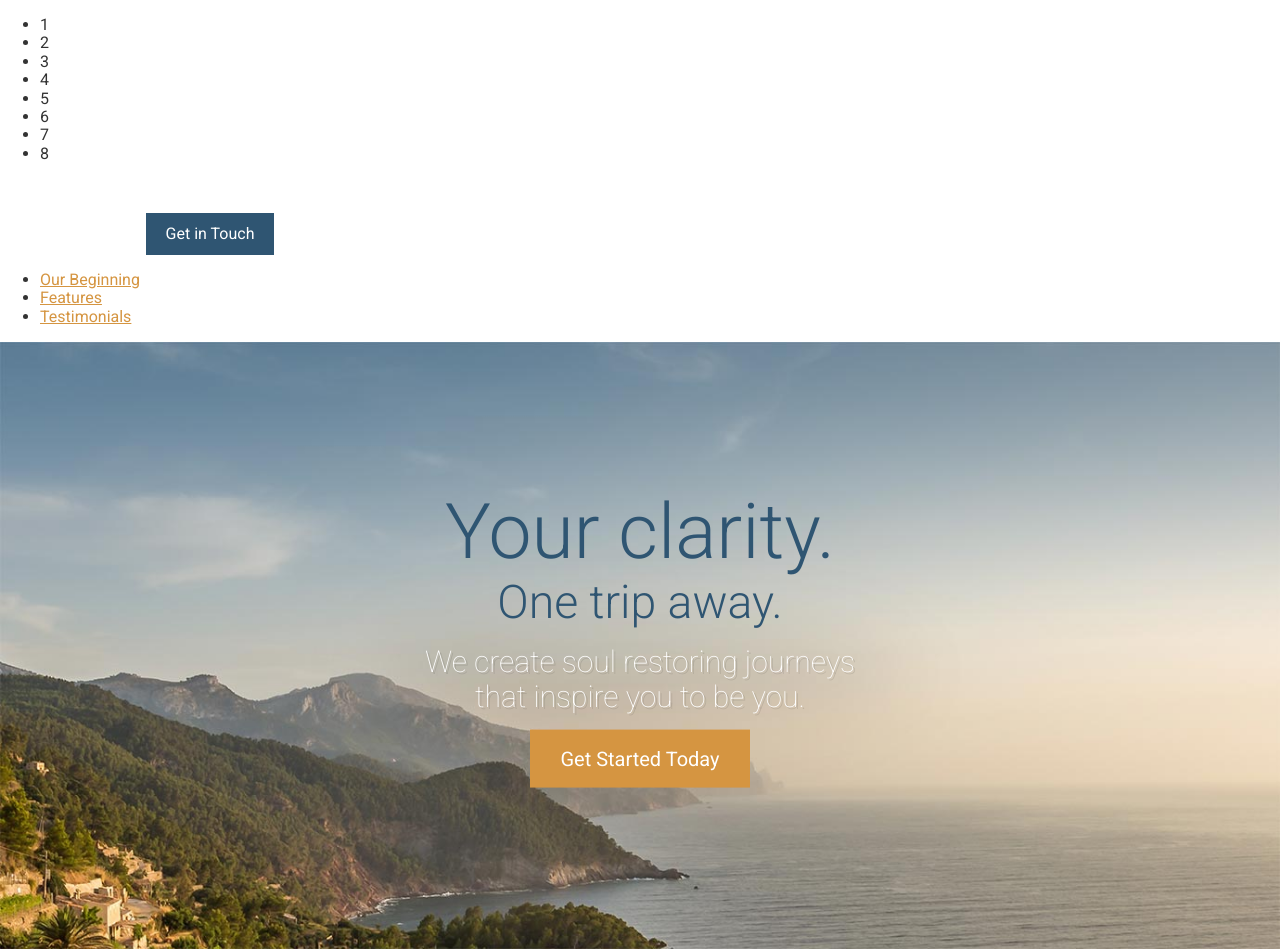
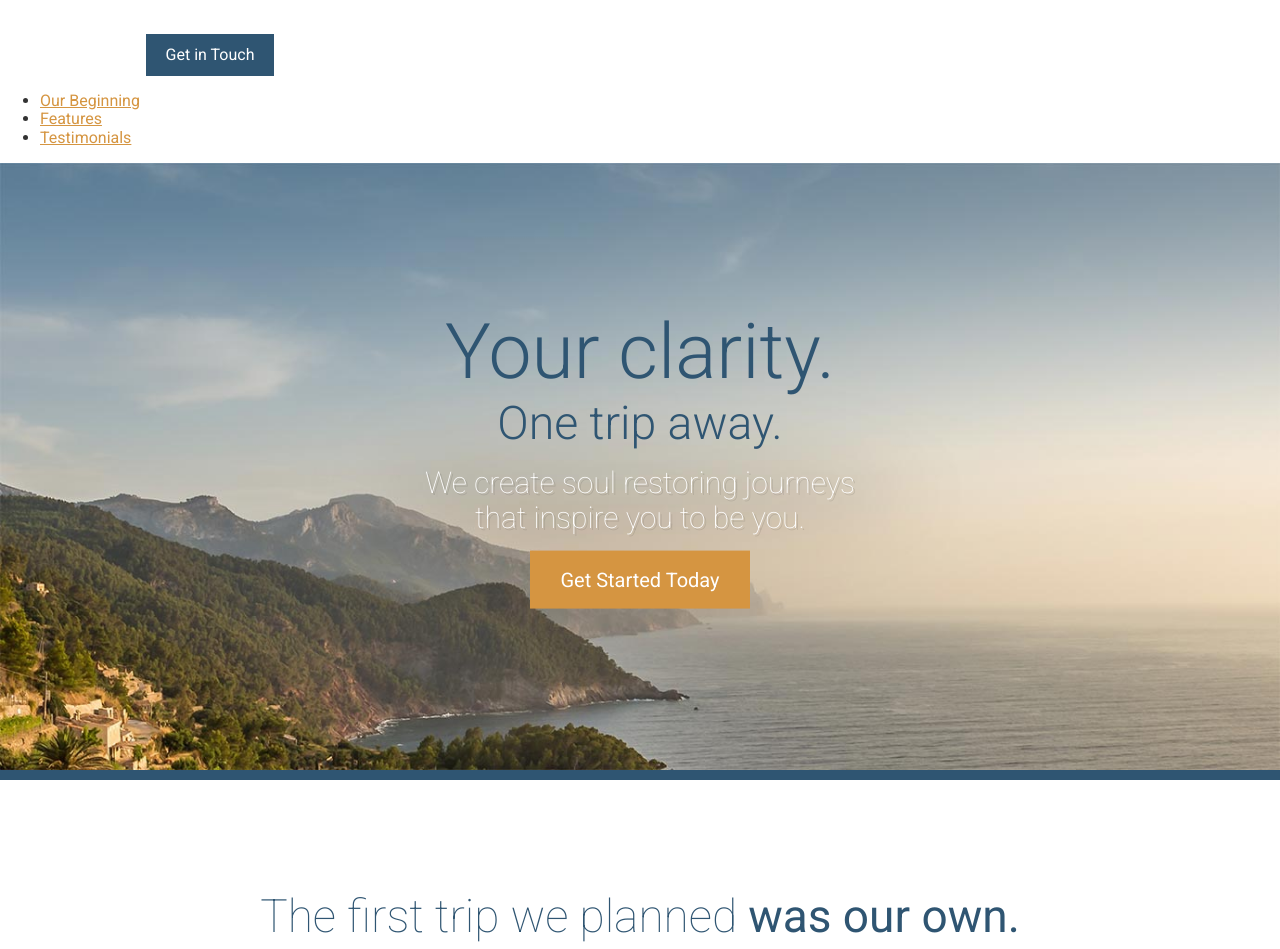
Before and after one commit to DDahiya123/Travel-site, a website: page index.html in a window 1280 px wide. Shown: the top 949 px of the page. Drawn offline with Linux system fonts and the light colour scheme.

Commit message:
reset everything

```diff
--- a/index.html
+++ b/index.html
@@ -9,16 +9,6 @@
   <link rel="stylesheet" href="temp/styles/style.css">
 </head>
 <body>
-  <ul>
-    <li>1</li>
-    <li>2</li>
-    <li>3</li>
-    <li>4</li>
-    <li>5</li>
-    <li>6</li>
-    <li>7</li>
-    <li>8</li>
-  </ul>
   <header>
     <img src="assets/images/icons/clear-view-escapes.svg">
     <a href="#" class="btn">Get in Touch</a>
```
